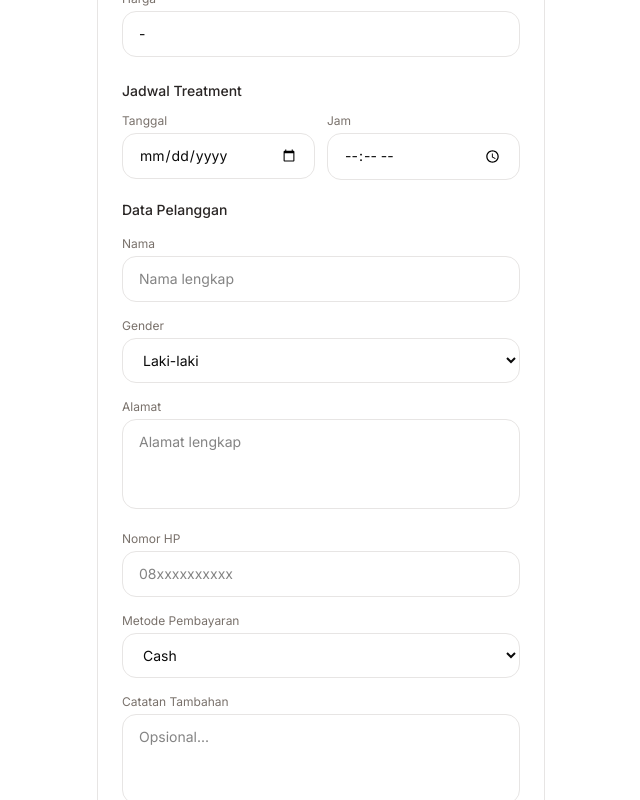
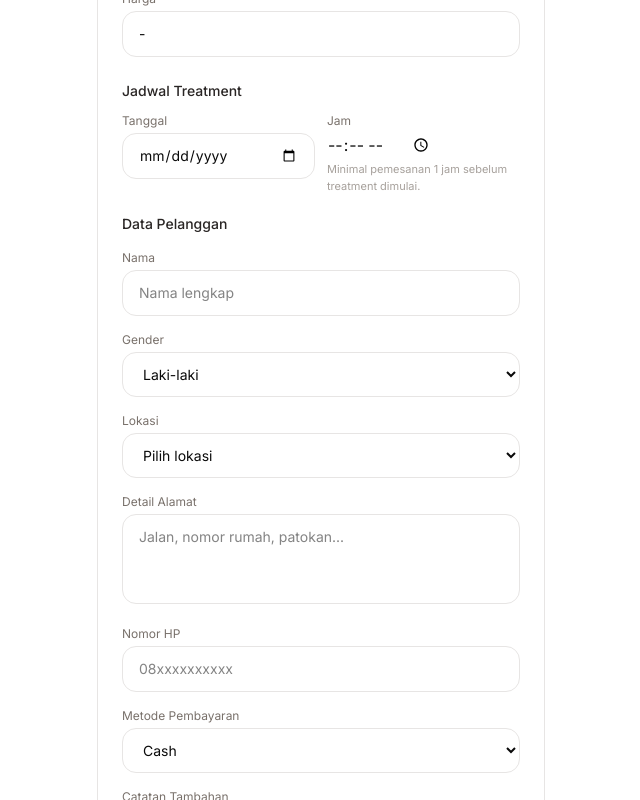
Before and after one commit to Indrawan-maker/hackathon-umkt, a Next.js app: page /form in a window 1280 px wide. Shown: the part 440-1240 px from the top of the page, without its empty margins (319-959 px from the left). Built offline with nearby package versions, Linux system fonts and the light colour scheme.

Commit message:
validate form + add desc data

```diff
--- a/app/api/tips/route.ts
+++ b/app/api/tips/route.ts
@@ -12,6 +12,6 @@ export async function POST(req: NextRequest) {
   }
 
   const result = await generateTips(keluhan);
-
+  console.log(result.data);
   return NextResponse.json(result);
 }
--- a/components/features/formAI/BookingForm.tsx
+++ b/components/features/formAI/BookingForm.tsx
@@ -18,7 +18,8 @@ export default function BookingForm() {
   const [nama, setNama] = useState("");
   const [phone, setPhone] = useState("");
   const [gender, setGender] = useState("Laki-laki");
-  const [alamat, setAlamat] = useState("");
+  const [lokasi, setLokasi] = useState("");
+  const [detailAlamat, setDetailAlamat] = useState("");
   const [payment, setPayment] = useState("Cash");
   const [catatan, setCatatan] = useState("");
   const [tanggal, setTanggal] = useState("");
@@ -43,7 +44,8 @@ export default function BookingForm() {
             nama={nama} setNama={setNama}
             phone={phone} setPhone={setPhone}
             gender={gender} setGender={setGender}
-            alamat={alamat} setAlamat={setAlamat}
+            lokasi={lokasi} setLokasi={setLokasi}
+            detailAlamat={detailAlamat} setDetailAlamat={setDetailAlamat}
             payment={payment} setPayment={setPayment}
             catatan={catatan} setCatatan={setCatatan}
             tanggal={tanggal} setTanggal={setTanggal}
@@ -54,7 +56,8 @@ export default function BookingForm() {
             nama={nama}
             phone={phone}
             gender={gender}
-            alamat={alamat}
+            lokasi={lokasi}
+            detailAlamat={detailAlamat}
             payment={payment}
             catatan={catatan}
             treatment={treatment}
--- a/components/features/formAI/CustomerForm.tsx
+++ b/components/features/formAI/CustomerForm.tsx
@@ -1,54 +1,136 @@
 interface Props {
-  nama: string; setNama: (v: string) => void;
-  phone: string; setPhone: (v: string) => void;
-  gender: string; setGender: (v: string) => void;
-  alamat: string; setAlamat: (v: string) => void;
-  payment: string; setPayment: (v: string) => void;
-  catatan: string; setCatatan: (v: string) => void;
-  tanggal: string; setTanggal: (v: string) => void;
-  jam: string; setJam: (v: string) => void;
+  nama: string;
+  setNama: (v: string) => void;
+
+  phone: string;
+  setPhone: (v: string) => void;
+
+  gender: string;
+  setGender: (v: string) => void;
+
+  lokasi: string;
+  setLokasi: (v: string) => void;
+
+  detailAlamat: string;
+  setDetailAlamat: (v: string) => void;
+
+  payment: string;
+  setPayment: (v: string) => void;
+
+  catatan: string;
+  setCatatan: (v: string) => void;
+
+  tanggal: string;
+  setTanggal: (v: string) => void;
+
+  jam: string;
+  setJam: (v: string) => void;
 }
 
 export default function CustomerForm({
-  nama, setNama, phone, setPhone,
-  gender, setGender, alamat, setAlamat,
-  payment, setPayment, catatan, setCatatan,
-  tanggal, setTanggal, jam, setJam,
+  nama,
+  setNama,
+  phone,
+  setPhone,
+  gender,
+  setGender,
+  lokasi,
+  setLokasi,
+  detailAlamat,
+  setDetailAlamat,
+  payment,
+  setPayment,
+  catatan,
+  setCatatan,
+  tanggal,
+  setTanggal,
+  jam,
+  setJam,
 }: Props) {
+
+  // tanggal minimal = hari ini
+  const today = new Date().toISOString().split("T")[0];
+
+  // jam minimal = sekarang + 1 jam
+  const getMinTime = () => {
+    const now = new Date();
+    now.setHours(now.getHours() + 1);
+
+    return `${String(now.getHours()).padStart(2, "0")}:${String(
+      now.getMinutes()
+    ).padStart(2, "0")}`;
+  };
+  const isToday = (date: string) =>
+    date === new Date().toISOString().split("T")[0];
+
+  const isValidTime = (time: string, date: string) => {
+    if (!isToday(date)) return true;
+    return time >= getMinTime();
+  };
+  const handleJamChange = (val: string) => {
+    setJam(isValidTime(val, tanggal) ? val : getMinTime());
+  };
+
+
   return (
+    <>
+      {/* Jadwal */}
+      <div className="mb-5">
+        <h3 className="text-sm font-medium text-stone-800 mb-3">
+          Jadwal Treatment
+        </h3>
 
-    <>
-      <div className="mb-5">
-        <h3 className="text-sm font-medium text-stone-800 mb-3">Jadwal Treatment</h3>
         <div className="grid grid-cols-2 gap-3">
+          {/* tanggal */}
           <div>
-            <label className="text-xs text-stone-500 mb-1 block">Tanggal</label>
+            <label className="text-xs text-stone-500 mb-1 block">
+              Tanggal
+            </label>
+
             <input
               type="date"
               required
+              min={today}
               value={tanggal}
               onChange={(e) => setTanggal(e.target.value)}
               className="w-full rounded-xl border border-stone-200 px-4 py-3 text-sm outline-none focus:border-stone-400"
             />
           </div>
+
+          {/* jam */}
           <div>
-            <label className="text-xs text-stone-500 mb-1 block">Jam</label>
+            <label className="text-xs text-stone-500 mb-1 block">
+              Jam
+            </label>
+
             <input
               type="time"
-              required
               value={jam}
-              onChange={(e) => setJam(e.target.value)}
-              className="w-full rounded-xl border border-stone-200 px-4 py-3 text-sm outline-none focus:border-stone-400"
+              min={isToday(tanggal) ? getMinTime() : undefined}
+              onChange={(e) => handleJamChange(e.target.value)}
             />
+
+            <p className="text-[11px] text-stone-400 mt-1">
+              Minimal pemesanan 1 jam sebelum treatment dimulai.
+            </p>
           </div>
         </div>
       </div>
+
+      {/* Data pelanggan */}
       <div className="mb-6">
-        <h2 className="text-sm font-medium text-stone-800 mb-4">Data Pelanggan</h2>
+        <h2 className="text-sm font-medium text-stone-800 mb-4">
+          Data Pelanggan
+        </h2>
+
         <div className="space-y-4">
 
+          {/* nama */}
           <div>
-            <label className="text-xs text-stone-500 mb-1 block">Nama</label>
+            <label className="text-xs text-stone-500 mb-1 block">
+              Nama
+            </label>
+
             <input
               type="text"
               required
@@ -59,32 +141,71 @@ export default function CustomerForm({
             />
           </div>
 
+          {/* gender */}
           <div>
-            <label className="text-xs text-stone-500 mb-1 block">Gender</label>
-            <select required
+            <label className="text-xs text-stone-500 mb-1 block">
+              Gender
+            </label>
+
+            <select
+              required
               value={gender}
               onChange={(e) => setGender(e.target.value)}
               className="w-full rounded-xl border border-stone-200 px-4 py-3 text-sm outline-none focus:border-stone-400"
             >
-              <option>Laki-laki</option>
-              <option>Perempuan</option>
+              <option value="Laki-laki">Laki-laki</option>
+              <option value="Perempuan">Perempuan</option>
             </select>
           </div>
 
+          {/* alamat */}
           <div>
-            <label className="text-xs text-stone-500 mb-1 block">Alamat</label>
-            <textarea required
-              value={alamat}
-              onChange={(e) => setAlamat(e.target.value)}
-              placeholder="Alamat lengkap"
+            <label className="text-xs text-stone-500 mb-1 block">
+              Lokasi
+            </label>
+
+            <select
+              required
+              value={lokasi}
+              onChange={(e) => setLokasi(e.target.value)}
+              className="w-full rounded-xl border border-stone-200 px-4 py-3 text-sm outline-none focus:border-stone-400"
+            >
+              <option value="">Pilih lokasi</option>
+              <option value="Samarinda Kota">Samarinda Kota</option>
+              <option value="Samarinda Seberang">Samarinda Seberang</option>
+              <option value="Samarinda Ulu">Samarinda Ulu</option>
+              <option value="Samarinda Ilir">Samarinda Ilir</option>
+              <option value="Sambutan">Sambutan</option>
+              <option value="Sungai Kunjang">Sungai Kunjang</option>
+              <option value="Palaran">Palaran</option>
+            </select>
+          </div>
+
+          {/* detail alamat */}
+          <div>
+            <label className="text-xs text-stone-500 mb-1 block">
+              Detail Alamat
+            </label>
+
+            <textarea
+              required
+              value={detailAlamat}
+              onChange={(e) => setDetailAlamat(e.target.value)}
+              placeholder="Jalan, nomor rumah, patokan..."
               className="w-full min-h-22.5 rounded-xl border border-stone-200 px-4 py-3 text-sm outline-none resize-none focus:border-stone-400"
             />
           </div>
 
+          {/* nomor hp */}
           <div>
-            <label className="text-xs text-stone-500 mb-1 block">Nomor HP</label>
-            <input required
-              type="number"
+            <label className="text-xs text-stone-500 mb-1 block">
+              Nomor HP
+            </label>
+
+            <input
+              required
+              type="tel"
+              inputMode="numeric"
               value={phone}
               onChange={(e) => setPhone(e.target.value)}
               placeholder="08xxxxxxxxxx"
@@ -92,23 +213,31 @@ export default function CustomerForm({
             />
           </div>
 
+          {/* pembayaran */}
+          <div>
+            <label className="text-xs text-stone-500 mb-1 block">
+              Metode Pembayaran
+            </label>
 
-
-          <div>
-            <label className="text-xs text-stone-500 mb-1 block">Metode Pembayaran</label>
-            <select required
+            <select
+              required
               value={payment}
               onChange={(e) => setPayment(e.target.value)}
               className="w-full rounded-xl border border-stone-200 px-4 py-3 text-sm outline-none focus:border-stone-400"
             >
-              <option>Cash</option>
-              <option>Transfer Bank</option>
-              <option>E-Wallet</option>
+              <option value="Cash">Cash</option>
+              <option value="Transfer Bank">Transfer Bank</option>
+              <option value="E-Wallet">E-Wallet</option>
+              <option value="QRIS">QRIS</option>
             </select>
           </div>
 
+          {/* catatan */}
           <div>
-            <label className="text-xs text-stone-500 mb-1 block">Catatan Tambahan</label>
+            <label className="text-xs text-stone-500 mb-1 block">
+              Catatan Tambahan
+            </label>
+
             <textarea
               value={catatan}
               onChange={(e) => setCatatan(e.target.value)}
@@ -118,6 +247,7 @@ export default function CustomerForm({
           </div>
 
         </div>
-      </div></>
+      </div>
+    </>
   );
 }
--- a/lib/ai/prompt.ts
+++ b/lib/ai/prompt.ts
@@ -60,8 +60,8 @@ export function buildPrompt({
   keluhan,
   treatments,
 }: BuildPromptParams): string {
-  const treatmentText = treatments
-    .map((t) => `${t.kode} | ${t.nama} | ${t.level}`)
+  const treatmentList = treatments
+    .map((t) => `${t.kode} | ${t.nama} | ${t.level} | ${t.desc} `)
     .join("\n");
 
   return `Area: ${areas.join(", ")}
@@ -69,7 +69,7 @@ Level: ${level}
 Keluhan: ${keluhan}
 
 Treatment tersedia:
-${treatmentText}`;
+${treatmentList}`;
 }
 
 
--- a/types/treatment.ts
+++ b/types/treatment.ts
@@ -5,6 +5,7 @@ export interface Treatment {
   kode: string;
   nama: string;
   area: AreaTreatment;
+  desc: string;
   level: LevelTreatment;
   harga: Record<number, number>;
 }
```
Also changed, not shown: components/features/formAI/SubmitButton.tsx (+34 -88 lines), data/treatment.ts (+30 -4 lines).
